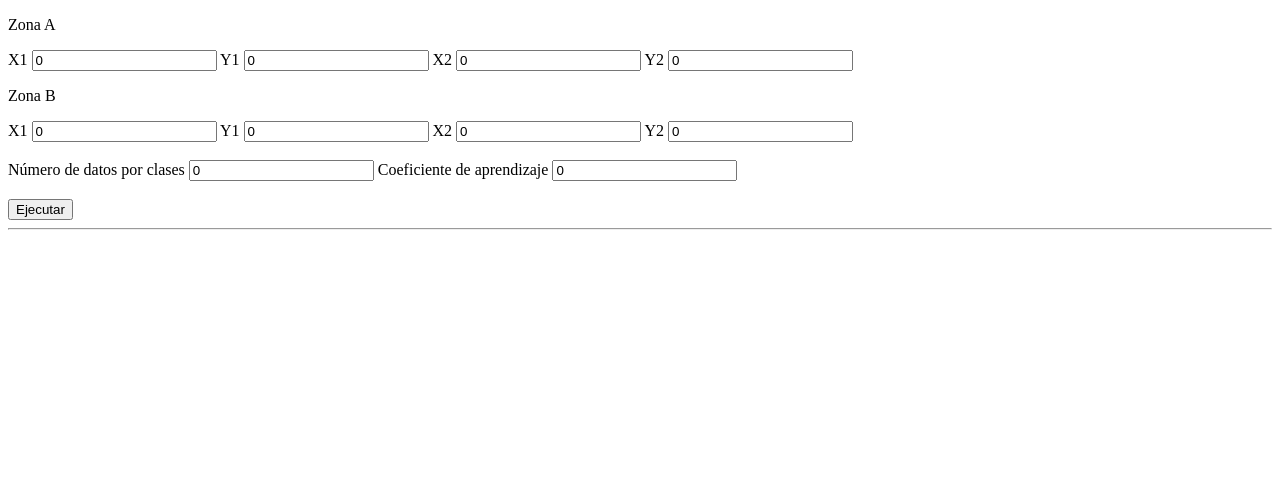
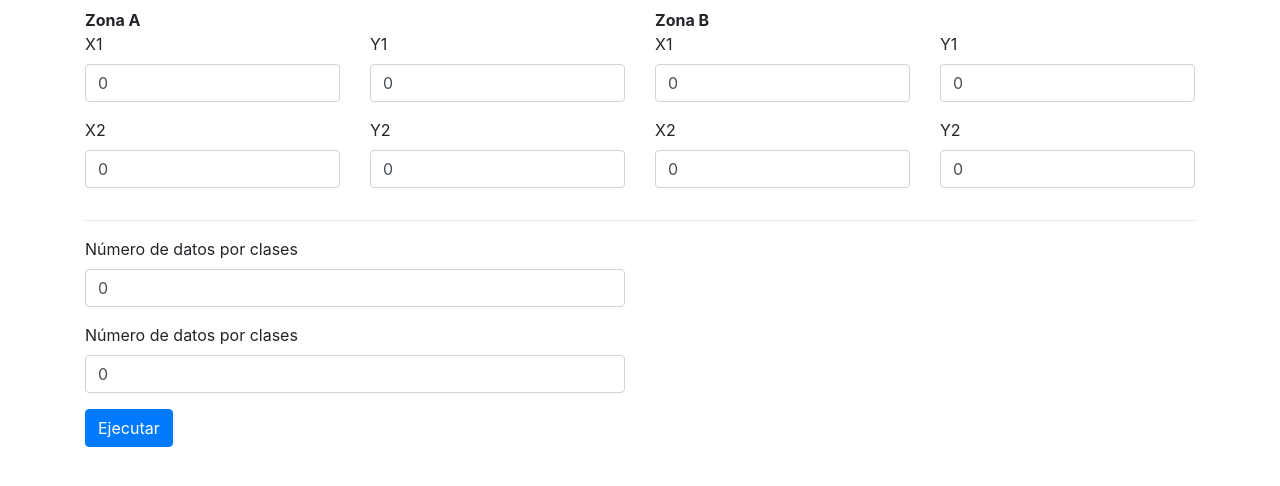
Before and after one commit to eduardogpg/Perceptron, a plain HTML site: page index.html in a window 1280 px wide. Drawn offline with nearby package versions, Linux system fonts and the light colour scheme.

Commit message:
integración Boostrap

```diff
--- a/index.html
+++ b/index.html
@@ -3,65 +3,99 @@
   <head>
     <meta charset="UTF-8" />
     <meta name="viewport" content="width=device-width, initial-scale=1.0" />
+    <link rel="stylesheet" href="https://stackpath.bootstrapcdn.com/bootstrap/4.4.1/css/bootstrap.min.css" integrity="sha384-Vkoo8x4CGsO3+Hhxv8T/Q5PaXtkKtu6ug5TOeNV6gBiFeWPGFN9MuhOf23Q9Ifjh" crossorigin="anonymous">
+
     <title>Perceptron</title>
   </head>
 
   <body>
+
     <div id="app">
-      <div class="header">
+      <div class="container">
+        <div class="row mt-2">
+          <div class="col-6">
+            <div class="font-weight-bold">Zona A</div>
+            <div class="row">
+              <div class="col">
+                <div class="form-group">
+                  <label for="zona-a-x1">X1</label>
+                  <input class="form-control" type="number" name='zona-a-x1' v-model="zoneA.x1" id="zona-a-x1">
+                </div>
+                <div class="form-group">
+                  <label for="zona-a-x2">X2</label>
+                  <input class="form-control" type="number" name='zona-a-x2' v-model="zoneA.x2" id="zona-a-x2">
+                </div>
+              </div>
+              <div class="col">
+                <div class="form-group">
+                  <label for="zona-a-y1">Y1</label>
+                  <input class="form-control" type="number" name='zona-a-y1' v-model="zoneA.y1" id="zona-b-y1">
+                </div>
+                <div class="form-group">
+                  <label for="zona-a-y2">Y2</label>
+                  <input class="form-control" type="number" name='zona-a-y2' v-model="zoneA.y2" id="zona-b-y2">
+                </div>
+              </div>
+            </div>
+          </div>
 
-        <div class="zone-a">
-          <p>Zona A</p>
-          <label for="zona-a-x1">X1</label>
-          <input type="number" name='zona-a-x1' v-model="zoneA.x1" id="zona-a-x1">
+          <div class="col-6">
+            <div class="font-weight-bold">Zona B</div>
+            <div class="row">
+              <div class="col">
 
-          <label for="zona-a-y1">Y1</label>
-          <input type="number" name='zona-a-y1' v-model="zoneA.y1" id="zona-b-y1">
+                <div class="form-group">
+                  <label for="zona-b-x1">X1</label>
+                  <input class="form-control" type="number" name='zona-b-x1' v-model="zoneB.x1" id="zona-b-x1">
+                </div>
 
-          <label for="zona-a-x2">X2</label>
-          <input type="number" name='zona-a-x2' v-model="zoneA.x2" id="zona-a-x2">
+                <div class="form-group">
+                  <label for="zona-b-x2">X2</label>
+                  <input class="form-control" type="number" name='zona-b-x2' v-model="zoneB.x2" id="zona-b-x2">
+                </div>
 
-          <label for="zona-a-y2">Y2</label>
-          <input type="number" name='zona-a-y2' v-model="zoneA.y2" id="zona-b-y2">
+              </div>
+
+              <div class="col">
+                <div class="form-group">
+                  <label for="zona-b-y1">Y1</label>
+                  <input class="form-control" type="number" name='zona-b-y1' v-model="zoneB.y1" id="zona-b-y1">
+                </div>
+
+                <div class="form-group">
+                  <label for="zona-b-y2">Y2</label>
+                  <input class="form-control" type="number" name='zona-b-y2' v-model="zoneB.y2" id="zona-b-y2">
+                </div>
+              </div>
+            </div>
+          </div>
+
+
         </div>
 
-        <div class="zone-b">
-          <p>Zona B</p>
-          <label for="zona-b-x1">X1</label>
-          <input type="number" name='zona-b-x1' v-model="zoneB.x1" id="zona-b-x1">
+        <hr>
+        <div class="row">
+          <div class="col-6">
+            <div class="form-group">
+              <label for="coeffient">Número de datos por clases</label>
+              <input class="form-control" type="number" name="coeffient" id="coeffient" v-model="numberZ">
+            </div>
 
-          <label for="zona-b-y1">Y1</label>
-          <input type="number" name='zona-b-y1' v-model="zoneB.y1" id="zona-b-y1">
+            <div class="form-group">
+              <label for="coeffient">Número de datos por clases</label>
+              <input class="form-control" type="number" name="coeffient" id="coeffient" v-model="numberZ">
+            </div>
 
-          <label for="zona-b-x2">X2</label>
-          <input type="number" name='zona-b-x2' v-model="zoneB.x2" id="zona-b-x2">
+            <div>
+              <button v-on:click="run" :disabled='disabled' class="btn btn-primary">Ejecutar</button>
+            </div>
 
-          <label for="zona-b-y2">Y2</label>
-          <input type="number" name='zona-b-y2' v-model="zoneB.y2" id="zona-b-y2">
-        </div>
-
-        <br>
-        <div class="params">
-          <label for="coeffient">Número de datos por clases</label>
-          <input type="number" name="coeffient" id="coeffient" v-model="numberZ">
-
-          <label for="coeffient">Coeficiente de aprendizaje</label>
-          <input type="number" name="coeffient" id="coeffient" v-model="coeffient">
-        </div>
-
-        <br>
-        <div class="options">
-
-          <button v-on:click="run" :disabled='disabled' >Ejecutar</button>
+          </div>
         </div>
       </div>
-      <hr>
+    </div>
 
-      <div class="">
-        <!-- AQUÍ DEBE DIBUJARSE EL PLANO CARTESIANO! -->
-      </div>
 
-    </div>
   </body>
 </html>
 <script src="https://cdn.jsdelivr.net/npm/vue/dist/vue.js"></script>
```
